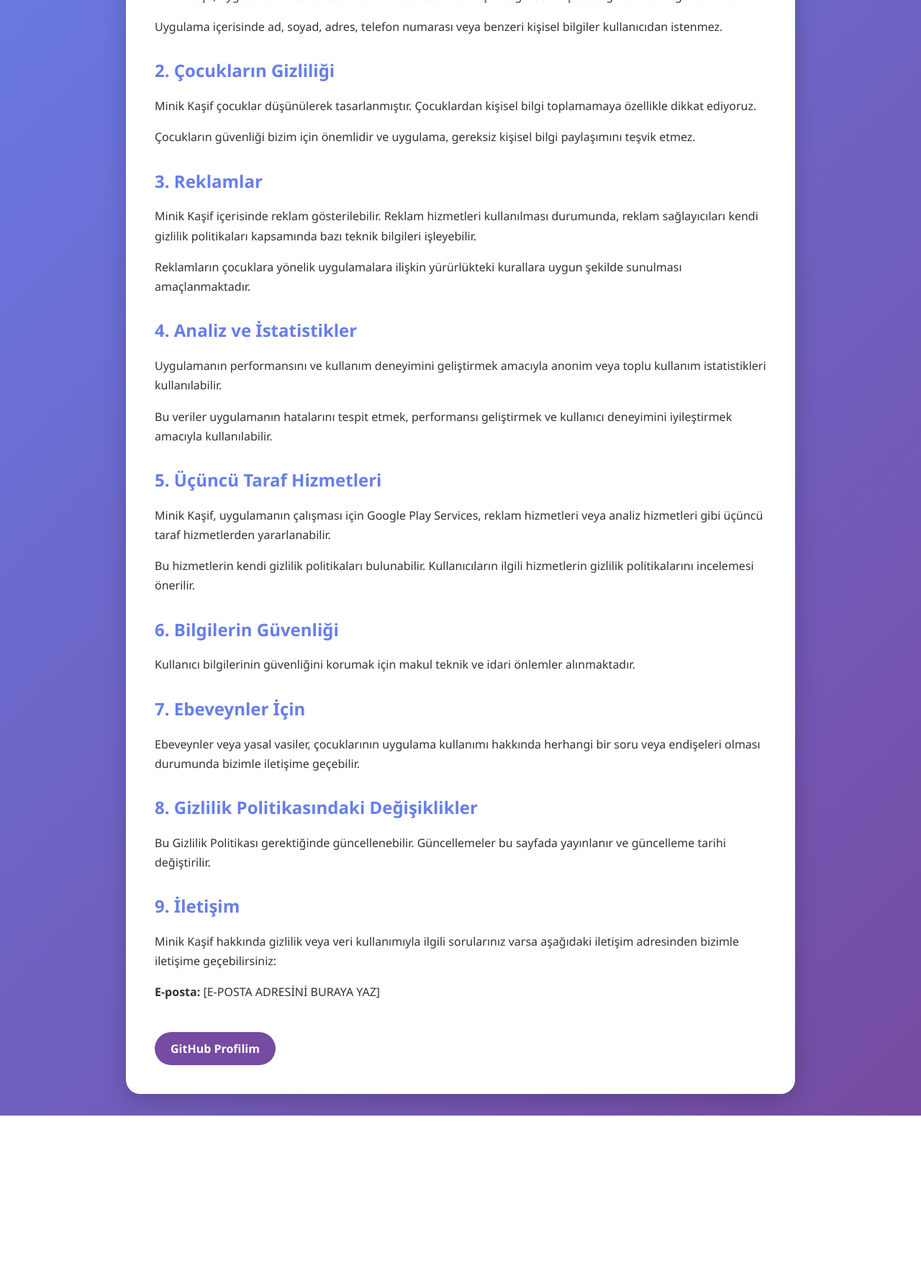
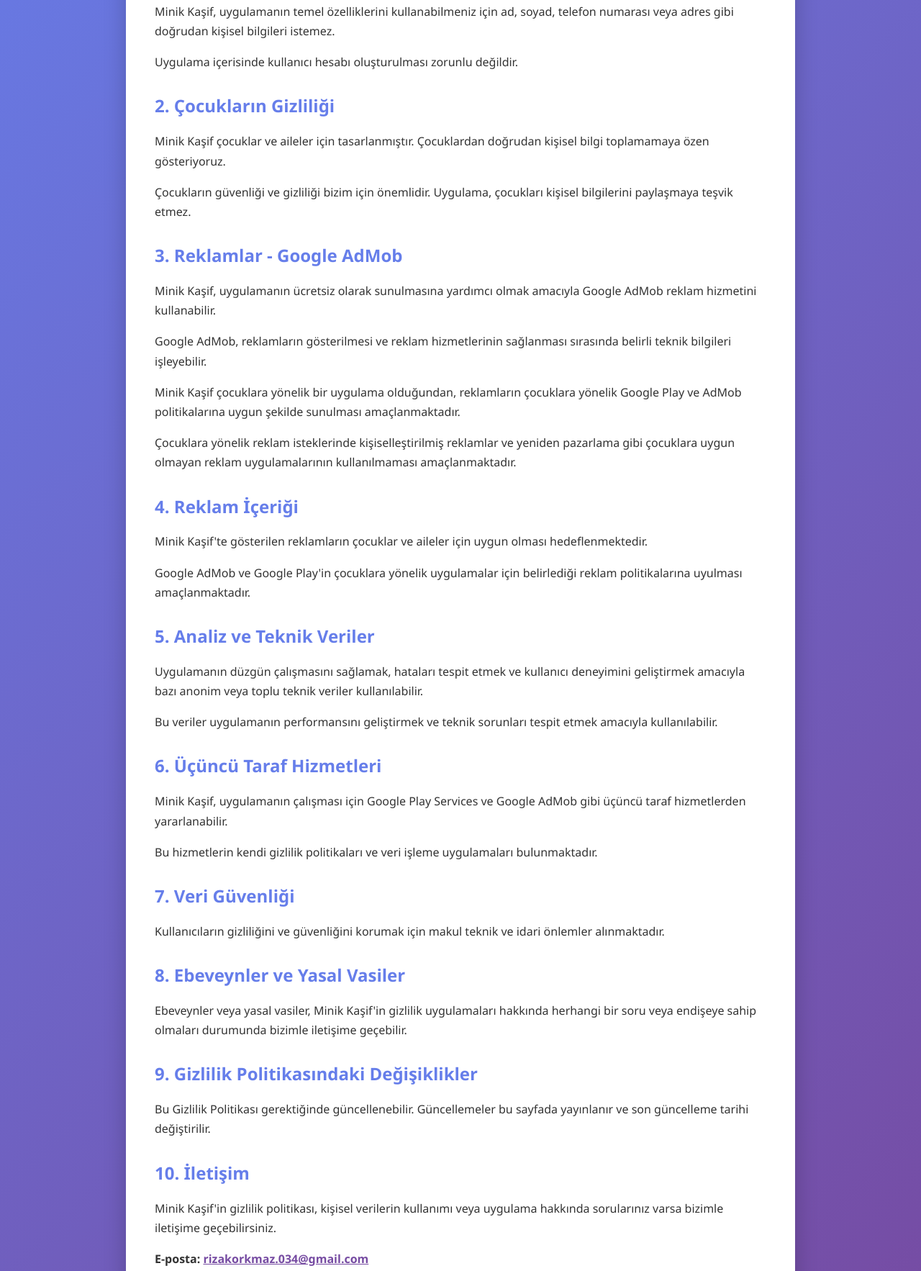
Before and after one commit to rizakorkmaz034-sudo/minikkasif2, a plain HTML site: page index.html in a window 1280 px wide. Shown: the part 436-2202 px from the top of the page at 72% size. Before the commit the page ends 1986 px from the top, so only its background shows below. Drawn offline with Linux system fonts and the light colour scheme.

Commit message:
index.html

```diff
--- a/index.html
+++ b/index.html
@@ -45,26 +45,16 @@
             margin-bottom: 30px;
         }
 
-        .back {
-            display: inline-block;
-            margin-top: 25px;
-            padding: 12px 22px;
-            background: #764ba2;
-            color: white;
-            text-decoration: none;
-            border-radius: 25px;
-            font-weight: bold;
-        }
-
-        .back:hover {
-            background: #667eea;
-        }
-
         .highlight {
             background: #f3f4ff;
             padding: 15px 20px;
             border-radius: 12px;
             margin: 20px 0;
+        }
+
+        .email {
+            color: #764ba2;
+            font-weight: bold;
         }
     </style>
 </head>
@@ -88,7 +78,7 @@
 
     <div class="highlight">
         <strong>Önemli:</strong>
-        Minik Kaşif, çocuklara yönelik bir uygulamadır.
+        Minik Kaşif çocuklara yönelik olarak tasarlanmıştır.
         Kullanıcılardan gereksiz kişisel bilgiler talep etmeyiz.
     </div>
 
@@ -96,108 +86,128 @@
 
     <p>
         Minik Kaşif, uygulamanın temel özelliklerini kullanabilmeniz
-        için doğrudan kişisel bilgi vermenizi gerektirmez.
+        için ad, soyad, telefon numarası veya adres gibi doğrudan
+        kişisel bilgileri istemez.
     </p>
 
     <p>
-        Uygulama içerisinde ad, soyad, adres, telefon numarası veya
-        benzeri kişisel bilgiler kullanıcıdan istenmez.
+        Uygulama içerisinde kullanıcı hesabı oluşturulması zorunlu değildir.
     </p>
 
     <h2>2. Çocukların Gizliliği</h2>
 
     <p>
-        Minik Kaşif çocuklar düşünülerek tasarlanmıştır.
-        Çocuklardan kişisel bilgi toplamamaya özellikle dikkat ediyoruz.
+        Minik Kaşif çocuklar ve aileler için tasarlanmıştır.
+        Çocuklardan doğrudan kişisel bilgi toplamamaya özen gösteriyoruz.
     </p>
 
     <p>
-        Çocukların güvenliği bizim için önemlidir ve uygulama,
-        gereksiz kişisel bilgi paylaşımını teşvik etmez.
+        Çocukların güvenliği ve gizliliği bizim için önemlidir.
+        Uygulama, çocukları kişisel bilgilerini paylaşmaya teşvik etmez.
     </p>
 
-    <h2>3. Reklamlar</h2>
+    <h2>3. Reklamlar - Google AdMob</h2>
 
     <p>
-        Minik Kaşif içerisinde reklam gösterilebilir.
-        Reklam hizmetleri kullanılması durumunda, reklam sağlayıcıları
-        kendi gizlilik politikaları kapsamında bazı teknik bilgileri
-        işleyebilir.
+        Minik Kaşif, uygulamanın ücretsiz olarak sunulmasına yardımcı olmak
+        amacıyla Google AdMob reklam hizmetini kullanabilir.
     </p>
 
     <p>
-        Reklamların çocuklara yönelik uygulamalara ilişkin yürürlükteki
-        kurallara uygun şekilde sunulması amaçlanmaktadır.
-    </p>
-
-    <h2>4. Analiz ve İstatistikler</h2>
-
-    <p>
-        Uygulamanın performansını ve kullanım deneyimini geliştirmek
-        amacıyla anonim veya toplu kullanım istatistikleri kullanılabilir.
+        Google AdMob, reklamların gösterilmesi ve reklam hizmetlerinin
+        sağlanması sırasında belirli teknik bilgileri işleyebilir.
     </p>
 
     <p>
-        Bu veriler uygulamanın hatalarını tespit etmek, performansı
-        geliştirmek ve kullanıcı deneyimini iyileştirmek amacıyla
-        kullanılabilir.
-    </p>
-
-    <h2>5. Üçüncü Taraf Hizmetleri</h2>
-
-    <p>
-        Minik Kaşif, uygulamanın çalışması için Google Play Services,
-        reklam hizmetleri veya analiz hizmetleri gibi üçüncü taraf
-        hizmetlerden yararlanabilir.
+        Minik Kaşif çocuklara yönelik bir uygulama olduğundan,
+        reklamların çocuklara yönelik Google Play ve AdMob politikalarına
+        uygun şekilde sunulması amaçlanmaktadır.
     </p>
 
     <p>
-        Bu hizmetlerin kendi gizlilik politikaları bulunabilir.
-        Kullanıcıların ilgili hizmetlerin gizlilik politikalarını
-        incelemesi önerilir.
+        Çocuklara yönelik reklam isteklerinde kişiselleştirilmiş reklamlar
+        ve yeniden pazarlama gibi çocuklara uygun olmayan reklam
+        uygulamalarının kullanılmaması amaçlanmaktadır.
     </p>
 
-    <h2>6. Bilgilerin Güvenliği</h2>
+    <h2>4. Reklam İçeriği</h2>
 
     <p>
-        Kullanıcı bilgilerinin güvenliğini korumak için makul teknik
-        ve idari önlemler alınmaktadır.
+        Minik Kaşif'te gösterilen reklamların çocuklar ve aileler için
+        uygun olması hedeflenmektedir.
     </p>
 
-    <h2>7. Ebeveynler İçin</h2>
+    <p>
+        Google AdMob ve Google Play'in çocuklara yönelik uygulamalar
+        için belirlediği reklam politikalarına uyulması amaçlanmaktadır.
+    </p>
+
+    <h2>5. Analiz ve Teknik Veriler</h2>
 
     <p>
-        Ebeveynler veya yasal vasiler, çocuklarının uygulama kullanımı
-        hakkında herhangi bir soru veya endişeleri olması durumunda
-        bizimle iletişime geçebilir.
+        Uygulamanın düzgün çalışmasını sağlamak, hataları tespit etmek
+        ve kullanıcı deneyimini geliştirmek amacıyla bazı anonim veya
+        toplu teknik veriler kullanılabilir.
     </p>
 
-    <h2>8. Gizlilik Politikasındaki Değişiklikler</h2>
+    <p>
+        Bu veriler uygulamanın performansını geliştirmek ve teknik
+        sorunları tespit etmek amacıyla kullanılabilir.
+    </p>
+
+    <h2>6. Üçüncü Taraf Hizmetleri</h2>
+
+    <p>
+        Minik Kaşif, uygulamanın çalışması için Google Play Services
+        ve Google AdMob gibi üçüncü taraf hizmetlerden yararlanabilir.
+    </p>
+
+    <p>
+        Bu hizmetlerin kendi gizlilik politikaları ve veri işleme
+        uygulamaları bulunmaktadır.
+    </p>
+
+    <h2>7. Veri Güvenliği</h2>
+
+    <p>
+        Kullanıcıların gizliliğini ve güvenliğini korumak için makul
+        teknik ve idari önlemler alınmaktadır.
+    </p>
+
+    <h2>8. Ebeveynler ve Yasal Vasiler</h2>
+
+    <p>
+        Ebeveynler veya yasal vasiler, Minik Kaşif'in gizlilik
+        uygulamaları hakkında herhangi bir soru veya endişeye sahip
+        olmaları durumunda bizimle iletişime geçebilir.
+    </p>
+
+    <h2>9. Gizlilik Politikasındaki Değişiklikler</h2>
 
     <p>
         Bu Gizlilik Politikası gerektiğinde güncellenebilir.
-        Güncellemeler bu sayfada yayınlanır ve güncelleme tarihi
+        Güncellemeler bu sayfada yayınlanır ve son güncelleme tarihi
         değiştirilir.
     </p>
 
-    <h2>9. İletişim</h2>
+    <h2>10. İletişim</h2>
 
     <p>
-        Minik Kaşif hakkında gizlilik veya veri kullanımıyla ilgili
-        sorularınız varsa aşağıdaki iletişim adresinden bizimle
-        iletişime geçebilirsiniz:
+        Minik Kaşif'in gizlilik politikası, kişisel verilerin kullanımı
+        veya uygulama hakkında sorularınız varsa bizimle iletişime
+        geçebilirsiniz.
     </p>
 
     <p>
         <strong>E-posta:</strong>
-        [E-POSTA ADRESİNİ BURAYA YAZ]
+        <a class="email" href="mailto:rizakorkmaz.034@gmail.com">
+            rizakorkmaz.034@gmail.com
+        </a>
     </p>
 
-    <a class="back"
-       href="https://github.com/rizakorkmaz034-sudo"
-       target="_blank">
-        GitHub Profilim
-    </a>
+    <p>
+        <strong>Uygulama:</strong> Minik Kaşif
+    </p>
 
 </div>
 
```
